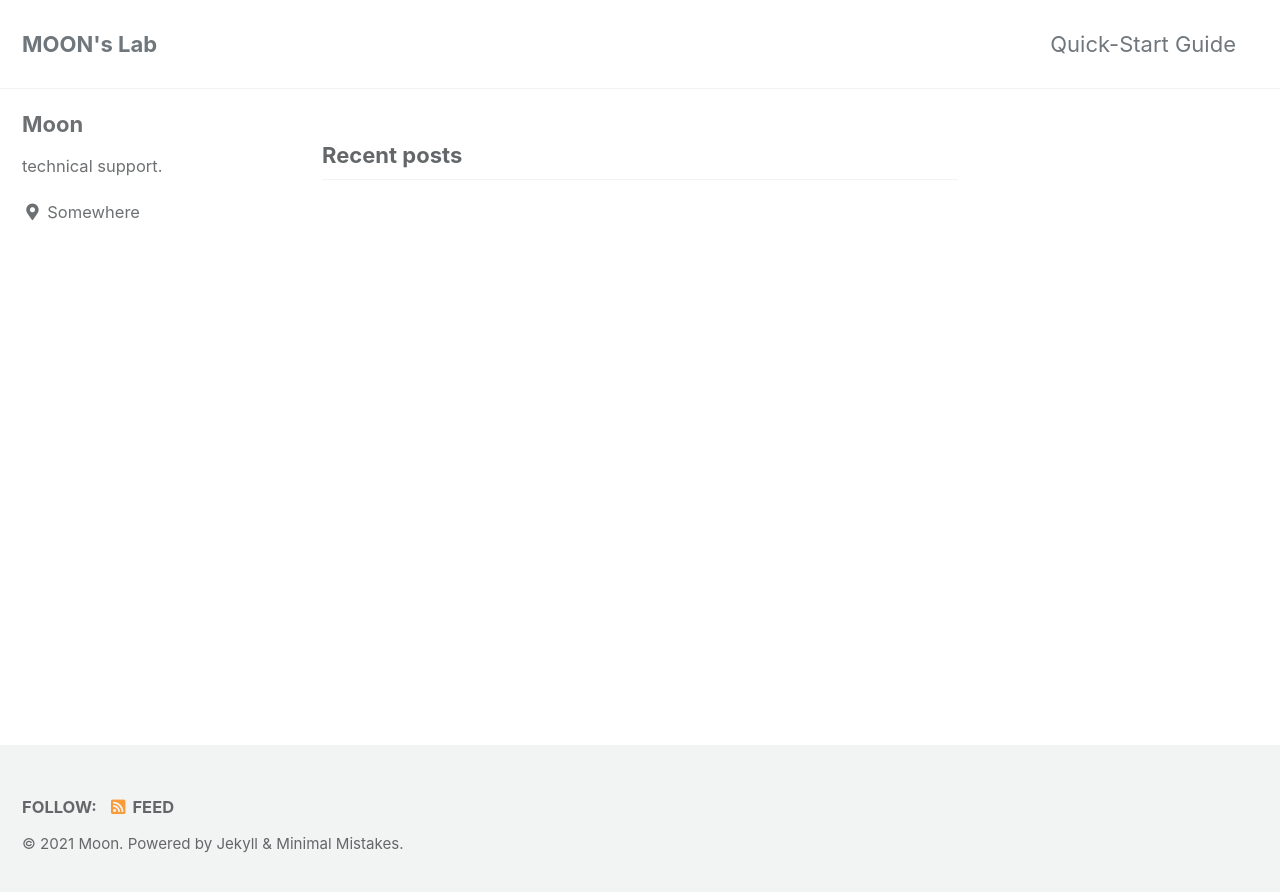
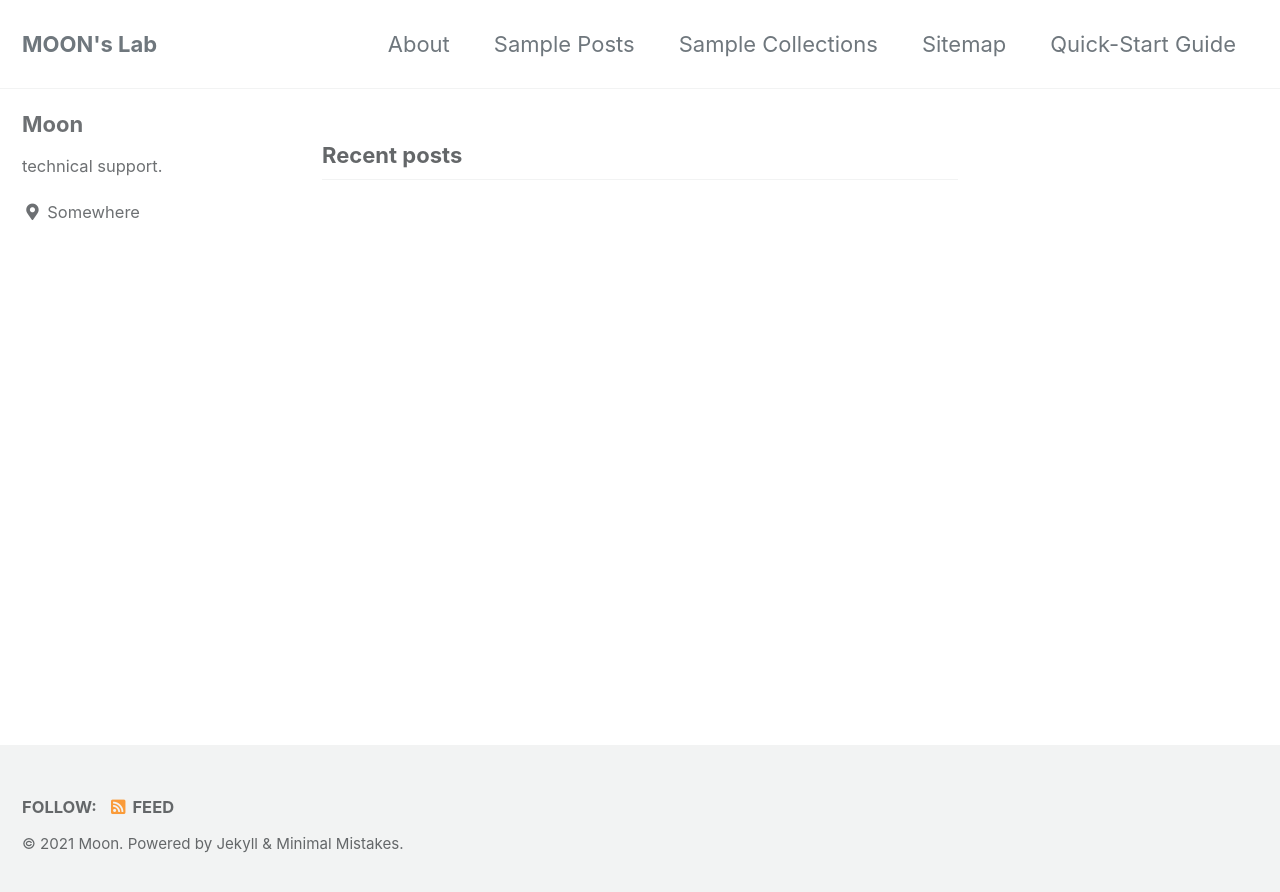
Before and after one commit to wmoon76/wmoon76.github.io, a Jekyll site: the page built from index.html, in a window 1280 px wide. Shown: the top 892 px of the page. Built offline with Jekyll 4.4.1, drawn with Linux system fonts in a browser that asks for light colours; cached includes are drawn as plain includes; the list of posts is cut into pages by our own code; part of the change alters nothing that is shown.

Commit message:
Update navigation.yml

```diff
--- a/_data/navigation.yml
+++ b/_data/navigation.yml
@@ -1,12 +1,12 @@
 # main links
 main:
+  - title: "About"
+    url: /about/#https://mmistakes.github.io/minimal-mistakes/about/
+  - title: "Sample Posts"
+    url: /year-archive/
+  - title: "Sample Collections"
+    url: /collection-archive/
+  - title: "Sitemap"
+    url: /sitemap/
   - title: "Quick-Start Guide"
     url: https://mmistakes.github.io/minimal-mistakes/docs/quick-start-guide/
-  # - title: "About"
-  #   url: https://mmistakes.github.io/minimal-mistakes/about/
-  # - title: "Sample Posts"
-  #   url: /year-archive/
-  # - title: "Sample Collections"
-  #   url: /collection-archive/
-  # - title: "Sitemap"
-  #   url: /sitemap/
```
